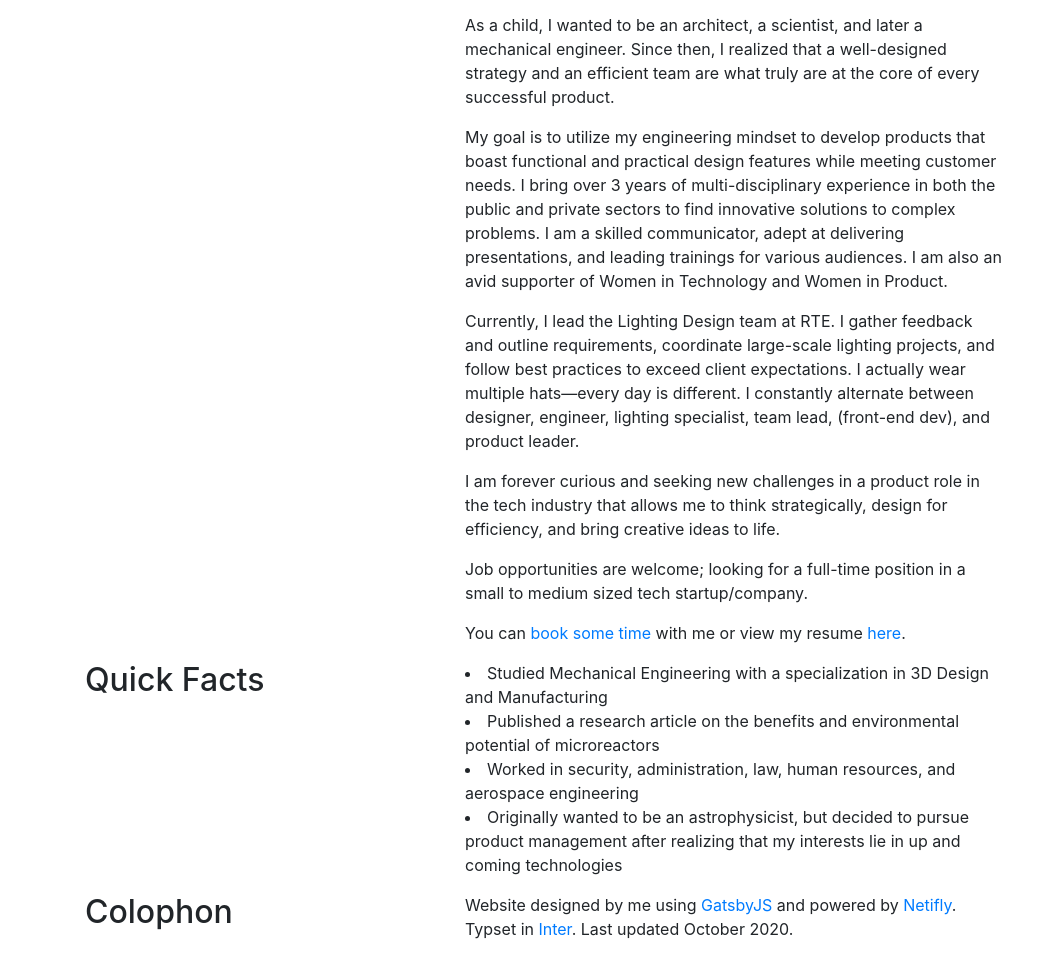
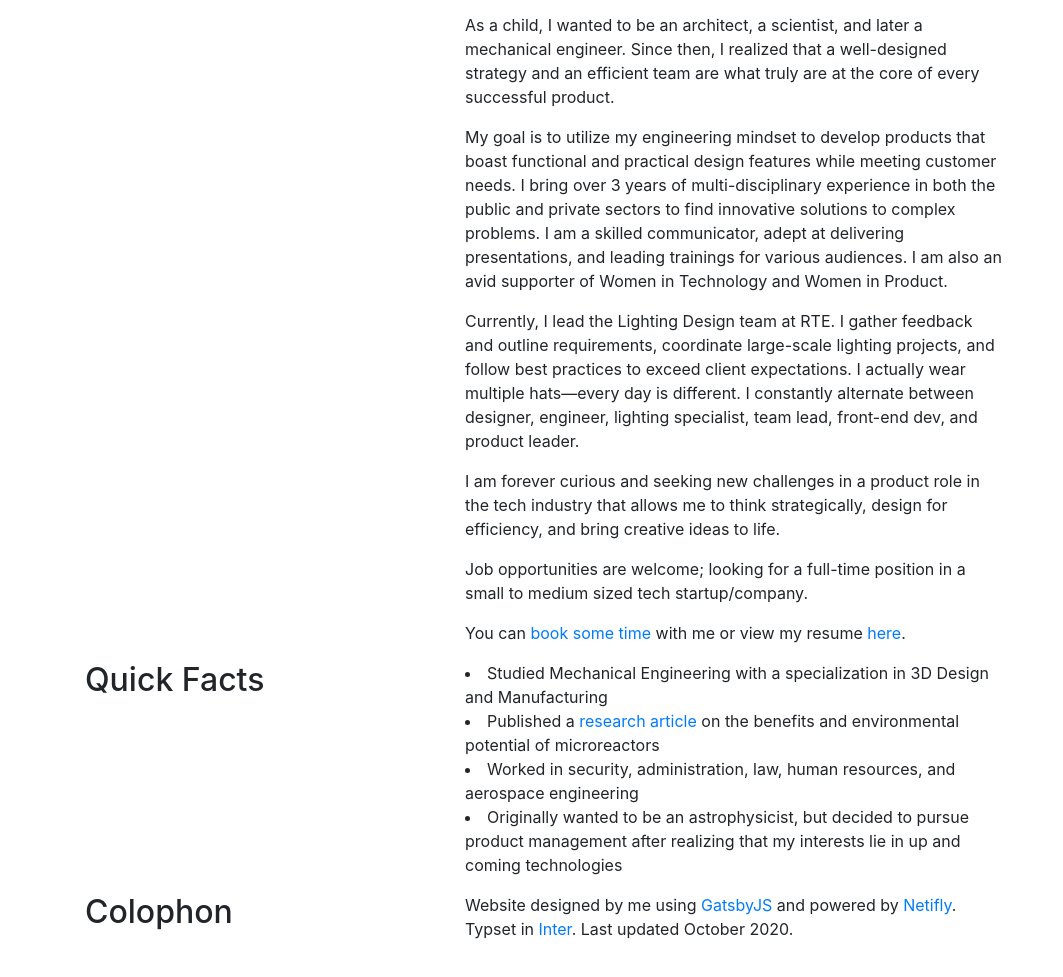
Before and after one commit to oliviarossi/oliviarossi-site, a Gatsby site: page /about in a window 1280 px wide. Shown: the part 99-1076 px from the top of the page, without its empty margins (0-1063 px from the left). Built offline with nearby package versions, Linux system fonts and the light colour scheme; Gatsby itself is replaced by a stand-in of ours.

Commit message:
rearranged files (clean-up)

```diff
--- a/src/components/Hero.jsx
+++ b/src/components/Hero.jsx
@@ -4,7 +4,7 @@ import Fade from 'react-reveal/Fade';
 import { Link } from 'gatsby';
 import PortfolioContext from './context';
 import Layout from './layout';
-import Contact from '../pages/contact';
+import Contact from './Contact';
 
 const Header = () => {
   const { hero } = useContext(PortfolioContext);
--- a/src/pages/about.js
+++ b/src/pages/about.js
@@ -63,7 +63,7 @@ const About = () => {
                     requirements, coordinate large-scale lighting projects, and follow best
                     practices to exceed client expectations. I actually wear multiple hats—every day
                     is different. I constantly alternate between designer, engineer, lighting
-                    specialist, team lead, (front-end dev), and product leader.
+                    specialist, team lead, <span>front-end dev</span>, and product leader.
                   </p>
                   <p className="about-wrapper__info-text">
                     I am forever curious and seeking new challenges in a product role in the tech
@@ -99,7 +99,7 @@ const About = () => {
                 </Fade>
               </Col>
             </Row>
-            {/* <-- Experience --> */}
+            {/* <-- Quick Facts --> */}
             <Row className="about-wrapper">
               <Col md={4} sm={12}>
                 <Fade top={isDesktop} bottom={isMobile} duration={500} distance="30px">
@@ -111,7 +111,7 @@ const About = () => {
                   <p className="about-wrapper__info-text-list">
                    <li>Studied Mechanical Engineering with a specialization in 3D Design and
                     Manufacturing</li>
-                    <li> Published a research article on the benefits and environmental potential
+                    <li> Published a <a href="https://www.emerald.com/insight/content/doi/10.1108/IJESM-10-2018-0009/full/html">research article</a> on the benefits and environmental potential
                     of microreactors</li>
                     <li> Worked in security, administration, law, human resources, and aerospace
                     engineering</li>
--- a/src/style/base/_base.scss
+++ b/src/style/base/_base.scss
@@ -17,3 +17,22 @@ html, body {
   background: $highlight-color;
   color: black;
 }
+
+/* scrollbar firefox only */
+* {
+  scrollbar-width: thin;
+  scrollbar-color: $background-color $primary-color;
+}
+
+/* scrollbar Chrome/Edge/Safari */
+*::-webkit-scrollbar {
+  width: 12px;
+}
+*::-webkit-scrollbar-track {
+  background: $primary-color;
+}
+*::-webkit-scrollbar-thumb {
+  background-color: $primary-color;
+  border-radius: 20px;
+  border: 3px solid $background-color;
+}
--- a/src/style/pages/_contact.scss
+++ b/src/style/components/_contact.scss
@@ -14,7 +14,6 @@
     flex-direction: column;
     align-items: flex-end;
     padding-right: 10vw;
-    // border-top: 1px solid $primary-color;
 
     @include respond(tab-land) {
       font-size: $big-font-size;
--- a/src/style/pages/_about.scss
+++ b/src/style/pages/_about.scss
@@ -50,11 +50,15 @@
 
         & a {
           color: $background-color;
-          border-bottom: 1px solid $muted-color;
+          border-bottom: 2px solid $muted-color;
 
           &:hover {
             border-bottom: none;
           }
+        }
+
+        span{
+          text-decoration: line-through;
         }
 
         &-list {
@@ -83,6 +87,15 @@
           li:nth-child(3n+4)::before {
               content: "🚀 ";
           }
+
+          & a {
+            color: $background-color;
+          border-bottom: 2px solid $muted-color;
+
+          &:hover {
+            border-bottom: none;
+            }
+          }
         }
       }
     }
```
Also changed, not shown: src/style/components/_buttons.scss (deleted, +0 -80 lines), src/style/components/_sections.scss (deleted, +0 -9 lines), src/style/main.scss (+3 -5 lines), README.md, src/components/Contact.jsx (renamed from src/pages/contact.js).
